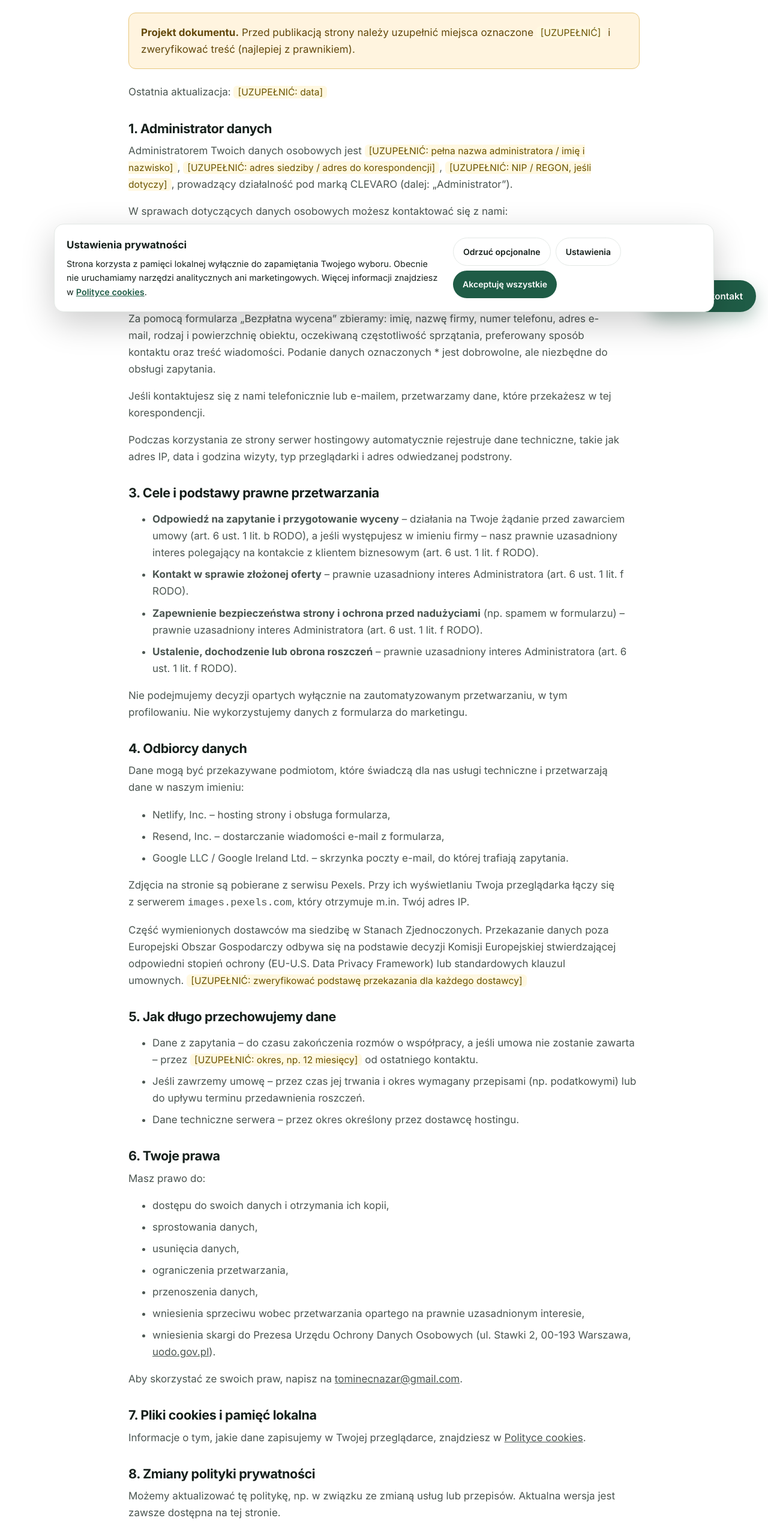
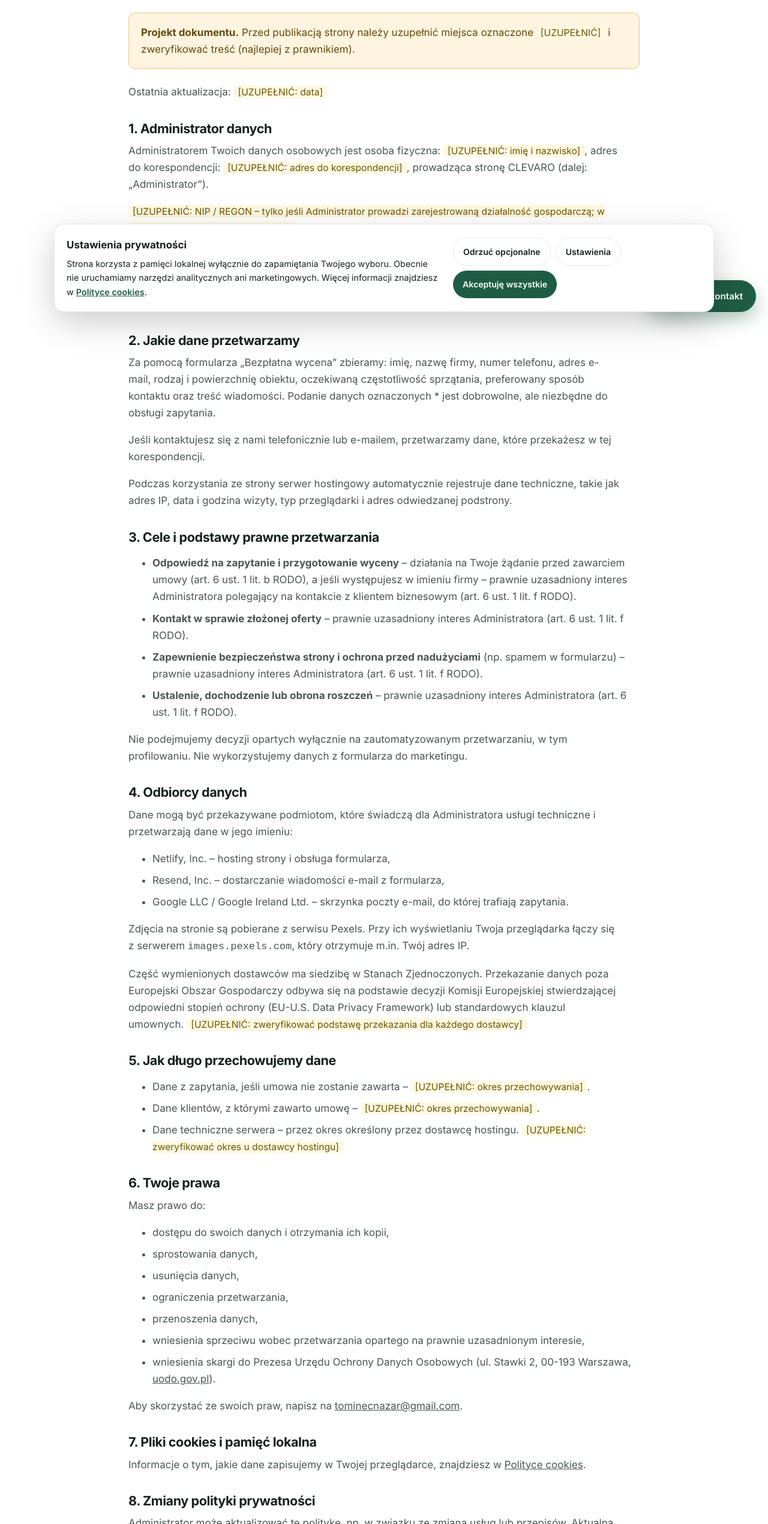
Before and after one commit to nazartominec-rgb/clevaro-website, a plain HTML site: page public/polityka-prywatnosci.html in a window 1280 px wide. Shown: the part 260-2800 px from the top of the page at 60% size. Drawn offline with Linux system fonts and the light colour scheme.

Commit message:
Polityki: administrator jako osoba fizyczna, okresy przechowywania do uzupełnienia
Co-Authored-By: Claude Opus 5.5 <noreply@anthropic.com>
Claude-Session: https://claude.ai/code/session_01XoqTEcjNtM3GyoiPDFURV2

```diff
--- a/public/polityka-prywatnosci.html
+++ b/public/polityka-prywatnosci.html
@@ -29,8 +29,9 @@
 <p>Ostatnia aktualizacja: <span class="todo">[UZUPEŁNIĆ: data]</span></p>
 
 <h2>1. Administrator danych</h2>
-<p>Administratorem Twoich danych osobowych jest <span class="todo">[UZUPEŁNIĆ: pełna nazwa administratora / imię i nazwisko]</span>, <span class="todo">[UZUPEŁNIĆ: adres siedziby / adres do korespondencji]</span>, <span class="todo">[UZUPEŁNIĆ: NIP / REGON, jeśli dotyczy]</span>, prowadzący działalność pod marką CLEVARO (dalej: „Administrator”).</p>
-<p>W sprawach dotyczących danych osobowych możesz kontaktować się z nami:</p>
+<p>Administratorem Twoich danych osobowych jest osoba fizyczna: <span class="todo">[UZUPEŁNIĆ: imię i nazwisko]</span>, adres do korespondencji: <span class="todo">[UZUPEŁNIĆ: adres do korespondencji]</span>, prowadząca stronę CLEVARO (dalej: „Administrator”).</p>
+<p><span class="todo">[UZUPEŁNIĆ: NIP / REGON – tylko jeśli Administrator prowadzi zarejestrowaną działalność gospodarczą; w przeciwnym razie usunąć ten akapit]</span></p>
+<p>W sprawach dotyczących danych osobowych możesz kontaktować się z Administratorem:</p>
 <ul>
 <li>e-mailem: <a href="mailto:tominecnazar@gmail.com">tominecnazar@gmail.com</a>,</li>
 <li>telefonicznie: <a href="tel:+48732718715">+48 732 718 715</a>.</li>
@@ -43,7 +44,7 @@
 
 <h2>3. Cele i podstawy prawne przetwarzania</h2>
 <ul>
-<li><strong>Odpowiedź na zapytanie i przygotowanie wyceny</strong> – działania na Twoje żądanie przed zawarciem umowy (art. 6 ust. 1 lit. b RODO), a jeśli występujesz w imieniu firmy – nasz prawnie uzasadniony interes polegający na kontakcie z klientem biznesowym (art. 6 ust. 1 lit. f RODO).</li>
+<li><strong>Odpowiedź na zapytanie i przygotowanie wyceny</strong> – działania na Twoje żądanie przed zawarciem umowy (art. 6 ust. 1 lit. b RODO), a jeśli występujesz w imieniu firmy – prawnie uzasadniony interes Administratora polegający na kontakcie z klientem biznesowym (art. 6 ust. 1 lit. f RODO).</li>
 <li><strong>Kontakt w sprawie złożonej oferty</strong> – prawnie uzasadniony interes Administratora (art. 6 ust. 1 lit. f RODO).</li>
 <li><strong>Zapewnienie bezpieczeństwa strony i ochrona przed nadużyciami</strong> (np. spamem w formularzu) – prawnie uzasadniony interes Administratora (art. 6 ust. 1 lit. f RODO).</li>
 <li><strong>Ustalenie, dochodzenie lub obrona roszczeń</strong> – prawnie uzasadniony interes Administratora (art. 6 ust. 1 lit. f RODO).</li>
@@ -51,7 +52,7 @@
 <p>Nie podejmujemy decyzji opartych wyłącznie na zautomatyzowanym przetwarzaniu, w tym profilowaniu. Nie wykorzystujemy danych z formularza do marketingu.</p>
 
 <h2>4. Odbiorcy danych</h2>
-<p>Dane mogą być przekazywane podmiotom, które świadczą dla nas usługi techniczne i przetwarzają dane w naszym imieniu:</p>
+<p>Dane mogą być przekazywane podmiotom, które świadczą dla Administratora usługi techniczne i przetwarzają dane w jego imieniu:</p>
 <ul>
 <li>Netlify, Inc. – hosting strony i obsługa formularza,</li>
 <li>Resend, Inc. – dostarczanie wiadomości e-mail z formularza,</li>
@@ -62,9 +63,9 @@
 
 <h2>5. Jak długo przechowujemy dane</h2>
 <ul>
-<li>Dane z zapytania – do czasu zakończenia rozmów o współpracy, a jeśli umowa nie zostanie zawarta – przez <span class="todo">[UZUPEŁNIĆ: okres, np. 12 miesięcy]</span> od ostatniego kontaktu.</li>
-<li>Jeśli zawrzemy umowę – przez czas jej trwania i okres wymagany przepisami (np. podatkowymi) lub do upływu terminu przedawnienia roszczeń.</li>
-<li>Dane techniczne serwera – przez okres określony przez dostawcę hostingu.</li>
+<li>Dane z zapytania, jeśli umowa nie zostanie zawarta – <span class="todo">[UZUPEŁNIĆ: okres przechowywania]</span>.</li>
+<li>Dane klientów, z którymi zawarto umowę – <span class="todo">[UZUPEŁNIĆ: okres przechowywania]</span>.</li>
+<li>Dane techniczne serwera – przez okres określony przez dostawcę hostingu. <span class="todo">[UZUPEŁNIĆ: zweryfikować okres u dostawcy hostingu]</span></li>
 </ul>
 
 <h2>6. Twoje prawa</h2>
@@ -84,7 +85,7 @@
 <p>Informacje o tym, jakie dane zapisujemy w Twojej przeglądarce, znajdziesz w <a href="cookies.html">Polityce cookies</a>.</p>
 
 <h2>8. Zmiany polityki prywatności</h2>
-<p>Możemy aktualizować tę politykę, np. w związku ze zmianą usług lub przepisów. Aktualna wersja jest zawsze dostępna na tej stronie.</p>
+<p>Administrator może aktualizować tę politykę, np. w związku ze zmianą usług lub przepisów. Aktualna wersja jest zawsze dostępna na tej stronie.</p>
 </div>
 </section>
 </main>
```
Also changed, not shown: public/cookies.html (+1 -1 lines).
